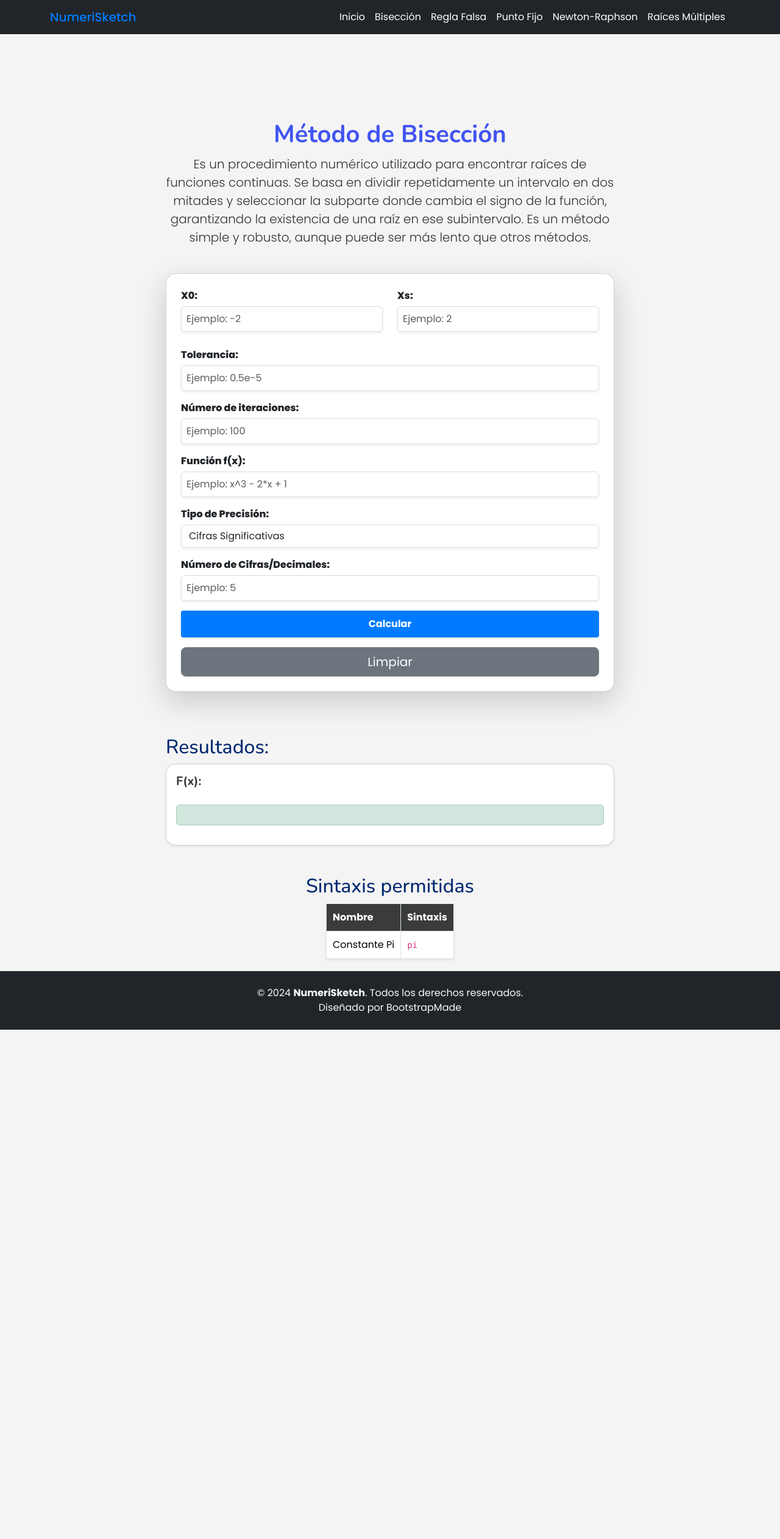
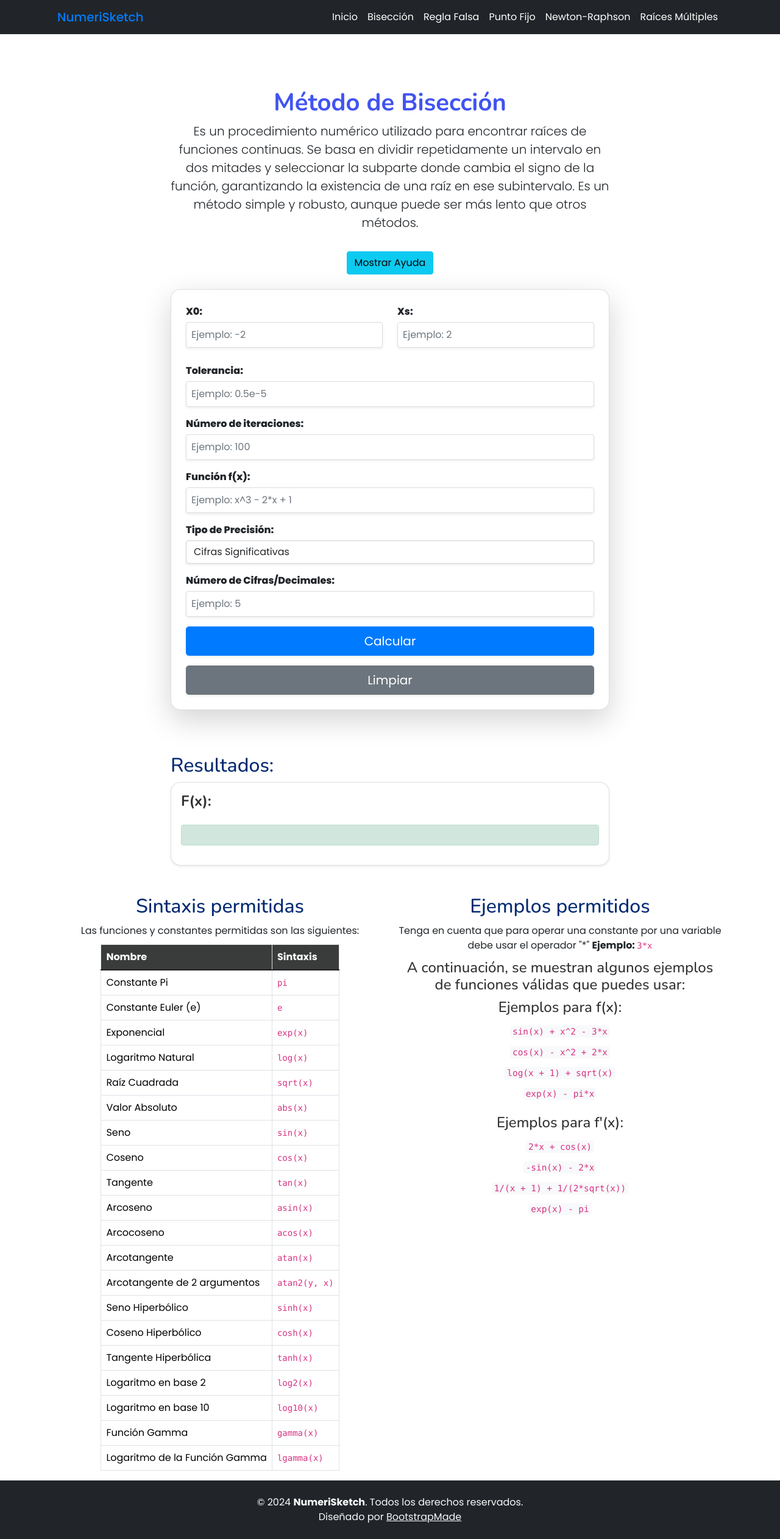
Before and after one commit to alejoriosm04/NumeriSketch, a Django app: page /bisection/ in a window 1280 px wide. Shown: the whole page at 61% size. Before the commit the page ends 1688 px from the top, so only its background shows below. Run offline with Django 5.2, Linux system fonts and the light colour scheme; some libraries are stand-ins or nearby versions.

Commit message:
refactor: Refactor bisection_view and add safe dictionary for evaluating mathematical expressions

```diff
--- a/apps/chapter_1/bisection/templates/bisection.html
+++ b/apps/chapter_1/bisection/templates/bisection.html
@@ -3,6 +3,8 @@
 {% block content %}
 
 <link href="https://fonts.googleapis.com/css2?family=Poppins:wght@400;700&display=swap" rel="stylesheet">
+<link href="https://cdn.jsdelivr.net/npm/bootstrap@5.1.3/dist/css/bootstrap.min.css" rel="stylesheet">
+<script src="https://cdn.jsdelivr.net/npm/bootstrap@5.1.3/dist/js/bootstrap.bundle.min.js"></script>
 
 <!-- Page Content -->
 <div class="container mt-5 pt-5">
@@ -13,6 +15,25 @@
       <p class="lead">
         Es un procedimiento numérico utilizado para encontrar raíces de funciones continuas. Se basa en dividir repetidamente un intervalo en dos mitades y seleccionar la subparte donde cambia el signo de la función, garantizando la existencia de una raíz en ese subintervalo. Es un método simple y robusto, aunque puede ser más lento que otros métodos.
       </p>
+
+      <!-- Botón para mostrar/ocultar ayuda -->
+      <button class="btn btn-info mt-3" type="button" data-bs-toggle="collapse" data-bs-target="#helpSection" aria-expanded="false" aria-controls="helpSection">
+        Mostrar Ayuda
+      </button>
+
+      <!-- Sección de ayuda desplegable -->
+      <div class="collapse mt-3" id="helpSection">
+        <div class="card card-body">
+          <h3 class="text-center">Consideraciones Importantes</h3>
+          <ul class="list-group list-group-flush text-center">
+            <li class="list-group-item">La función debe ser continua y diferenciable; además, la función específica evaluada en los extremos del intervalo debe tener signos diferentes.</li>
+            <li class="list-group-item">El valor de A debe ser menor que B.</li>
+            <li class="list-group-item">La tolerancia debe tener un valor positivo.</li>
+            <li class="list-group-item">Ambos valores, a y b, deben existir en la función.</li>
+            <li class="list-group-item">El número de iteraciones debe ser un valor positivo.</li>
+          </ul>
+        </div>
+      </div>
     </div>
   </div>
 
@@ -38,12 +59,12 @@
           </div>
           <div class="form-group mb-3">
             <label for="tol">Tolerancia:</label>
-            <input type="number" id="tol" name="tol" class="form-control rounded shadow-sm" step="any"
+            <input type="number" id="tol" name="tol" class="form-control rounded shadow-sm" step="any" min="0"
                    placeholder="Ejemplo: 0.5e-5" value="{{ tol|default:'' }}" required>
           </div>
           <div class="form-group mb-3">
             <label for="niter">Número de iteraciones:</label>
-            <input type="number" id="niter" name="niter" class="form-control rounded shadow-sm" step="any"
+            <input type="number" id="niter" name="niter" class="form-control rounded shadow-sm" step="any" min="1"
                    placeholder="Ejemplo: 100" value="{{ niter|default:'' }}" required>
           </div>
           <div class="form-group mb-3">
@@ -60,7 +81,7 @@
           </div>
           <div class="form-group mb-3">
             <label for="precision_value">Número de Cifras/Decimales:</label>
-            <input type="number" id="precision_value" name="precision_value" class="form-control rounded shadow-sm"
+            <input type="number" id="precision_value" name="precision_value" class="form-control rounded shadow-sm" min="1"
                    step="1" placeholder="Ejemplo: 5" value="{{ precision_value|default:'' }}" required>
           </div>
 
@@ -141,16 +162,16 @@
   </div>
   {% endif %}
 
-</div>
-
-<!-- Sintaxis permitida -->
+  <!-- Mostrar ejemplos -->
   <div class="examples mt-5">
     <div class="row">
       <div class="col text-center">
         <h2>Sintaxis permitidas</h2>
+
+        <p>Las funciones y constantes permitidas son las siguientes:</p>
         <div class="table-responsive">
-        <table class="table table-bordered mx-auto shadow-sm" style="width: auto;">
-          <thead class="table-light">
+          <table class="table table-bordered mx-auto" style="width: auto;">
+            <thead>
               <tr>
                 <th>Nombre</th>
                 <th>Sintaxis</th>
@@ -161,8 +182,115 @@
                 <td>Constante Pi</td>
                 <td><code>pi</code></td>
               </tr>
+              <tr>
+                <td>Constante Euler (e)</td>
+                <td><code>e</code></td>
+              </tr>
+              <tr>
+                <td>Exponencial</td>
+                <td><code>exp(x)</code></td>
+              </tr>
+              <tr>
+                <td>Logaritmo Natural</td>
+                <td><code>log(x)</code></td>
+              </tr>
+              <tr>
+                <td>Raíz Cuadrada</td>
+                <td><code>sqrt(x)</code></td>
+              </tr>
+              <tr>
+                <td>Valor Absoluto</td>
+                <td><code>abs(x)</code></td>
+              </tr>
+              <tr>
+                <td>Seno</td>
+                <td><code>sin(x)</code></td>
+              </tr>
+              <tr>
+                <td>Coseno</td>
+                <td><code>cos(x)</code></td>
+              </tr>
+              <tr>
+                <td>Tangente</td>
+                <td><code>tan(x)</code></td>
+              </tr>
+              <tr>
+                <td>Arcoseno</td>
+                <td><code>asin(x)</code></td>
+              </tr>
+              <tr>
+                <td>Arcocoseno</td>
+                <td><code>acos(x)</code></td>
+              </tr>
+              <tr>
+                <td>Arcotangente</td>
+                <td><code>atan(x)</code></td>
+              </tr>
+              <tr>
+                <td>Arcotangente de 2 argumentos</td>
+                <td><code>atan2(y, x)</code></td>
+              </tr>
+              <tr>
+                <td>Seno Hiperbólico</td>
+                <td><code>sinh(x)</code></td>
+              </tr>
+              <tr>
+                <td>Coseno Hiperbólico</td>
+                <td><code>cosh(x)</code></td>
+              </tr>
+              <tr>
+                <td>Tangente Hiperbólica</td>
+                <td><code>tanh(x)</code></td>
+              </tr>
+              <tr>
+                <td>Logaritmo en base 2</td>
+                <td><code>log2(x)</code></td>
+              </tr>
+              <tr>
+                <td>Logaritmo en base 10</td>
+                <td><code>log10(x)</code></td>
+              </tr>
+              <tr>
+                <td>Función Gamma</td>
+                <td><code>gamma(x)</code></td>
+              </tr>
+              <tr>
+                <td>Logaritmo de la Función Gamma</td>
+                <td><code>lgamma(x)</code></td>
+              </tr>
             </tbody>
           </table>
+        </div>
+      </div>
+
+      <div class="col text-center">
+        <h2>Ejemplos permitidos</h2>
+        <p>
+          Tenga en cuenta que para operar una constante por una variable
+          debe usar el operador "*" <b>Ejemplo: </b><code>3*x</code>
+        </p>
+        <h4>
+          A continuación, se muestran algunos ejemplos de funciones válidas
+          que puedes usar:
+        </h4>
+        <div class="example">
+          <h4>Ejemplos para f(x):</h4>
+          <ul>
+            <li><code>sin(x) + x^2 - 3*x</code></li>
+            <li><code>cos(x) - x^2 + 2*x</code></li>
+            <li><code>log(x + 1) + sqrt(x)</code></li>
+            <li><code>exp(x) - pi*x</code></li>
+          </ul>
+        </div>
+        <div class="example">
+          <h4>Ejemplos para f'(x):</h4>
+          <ul>
+            <li><code>2*x + cos(x)</code></li>
+            <li><code>-sin(x) - 2*x</code></li>
+            <li><code>1/(x + 1) + 1/(2*sqrt(x))</code></li>
+            <li><code>exp(x) - pi</code></li>
+          </ul>
+        </div>
       </div>
     </div>
   </div>
--- a/apps/chapter_1/bisection/views.py
+++ b/apps/chapter_1/bisection/views.py
@@ -6,85 +6,118 @@ import numpy as np
 from io import BytesIO
 import base64
 from django.shortcuts import render
+import math
 
 def bisection_view(request):
     context = {}
 
+    # Diccionario seguro para evaluar expresiones matemáticas
+    safe_dict = {
+        'sin': math.sin,
+        'cos': math.cos,
+        'tan': math.tan,
+        'pi': math.pi,
+        'e': math.e,
+        'log': math.log,
+        'log10': math.log10,
+        'log2': math.log2,
+        'exp': math.exp,
+        'sqrt': math.sqrt,
+        'abs': abs,
+        'asin': math.asin,
+        'acos': math.acos,
+        'atan': math.atan,
+        'atan2': math.atan2,
+        'sinh': math.sinh,
+        'cosh': math.cosh,
+        'tanh': math.tanh,
+        'gamma': math.gamma,
+        'lgamma': math.lgamma
+    }
+
     if request.method == 'POST':
+        try:
+            # Obtener los valores del formulario
+            xi = float(request.POST.get('xi', ''))
+            xs = float(request.POST.get('xs', ''))
+            tol = float(request.POST.get('tol', ''))
+            niter = int(request.POST.get('niter', ''))
+            fun = request.POST.get('fun', '')
 
-        xi = float(request.POST.get('xi', ''))
-        xs = float(request.POST.get('xs', ''))
-        tol = float(request.POST.get('tol', ''))
-        niter = int(request.POST.get('niter', ''))
-        fun = request.POST.get('fun', '')
+            # Reemplazar '^' con '**' para la sintaxis de potencia en Python
+            fun = fun.replace('^', '**')
 
-        fun = fun.replace('^', '**')
+            precision_type = request.POST.get('precision_type', '')
+            precision_value = int(request.POST.get('precision_value', ''))
 
-        precision_type = request.POST.get('precision_type', '')
-        precision_value = int(request.POST.get('precision_value', ''))
+            # Ejecutar el método de bisección
+            fm, E, root, iterations = bisection_method(xi, xs, tol, niter, fun, safe_dict)
 
-        fm, E, root, iterations = bisection_method(xi, xs, tol, niter, fun)
+            # Definir el tipo de error a mostrar en la tabla
+            error_type = 'Error Relativo' if precision_type == 'significant_figures' else 'Error Absoluto'
 
-        error_type = 'Error Relativo' if precision_type == 'significant_figures' else 'Error Absoluto'
+            # Generar gráfico
+            fig, ax = plt.subplots()
+            x_vals = np.linspace(xi, xs, 100)
+            y_vals = [eval(fun, {"x": val, "math": math}, safe_dict) for val in x_vals]
+            ax.plot(x_vals, y_vals)
+            ax.axhline(0, color='gray', lw=1)  # línea en y = 0
 
-        fig, ax = plt.subplots()
-        x_vals = np.linspace(xi, xs, 100)
-        y_vals = [eval(fun) for x in x_vals]
-        ax.plot(x_vals, y_vals)
-        ax.axhline(0, color='gray', lw=1)  # line in y = 0
+            # Si se encuentra la raíz, ajustar con la precisión solicitada
+            if root is not None:
+                if precision_type == 'significant_figures':
+                    fm = [round_to_significant_figures(f, precision_value) for f in fm]
+                    root = round_to_significant_figures(root, precision_value)
+                    E = [round_to_significant_figures(e, precision_value) for e in E]
+                elif precision_type == 'decimal_places':
+                    fm = [round(f, precision_value) for f in fm]
+                    root = round(root, precision_value)
+                    E = [round(e, precision_value) for e in E]
 
-        if root is not None:
-            if precision_type == 'significant_figures':
-                fm = [round_to_significant_figures(f, precision_value) for f in fm]
-                root = round_to_significant_figures(root, precision_value)
-                E = [round_to_significant_figures(e, precision_value) for e in E]
-            elif precision_type == 'decimal_places':
-                fm = [round(f, precision_value) for f in fm]
-                root = round(root, precision_value)
-                E = [round(e, precision_value) for e in E]
+                ax.axvline(root, color='red', linestyle='--')
 
-            ax.axvline(root, color='red', linestyle='--')
+            buf = BytesIO()
+            plt.savefig(buf, format='png')
+            plt.close(fig)
+            buf.seek(0)
+            img_base64 = base64.b64encode(buf.read()).decode('utf-8')
 
-        buf = BytesIO()
-        plt.savefig(buf, format='png')
-        plt.close(fig)
-        buf.seek(0)
-        img_base64 = base64.b64encode(buf.read()).decode('utf-8')
+            # Crear contexto con los resultados
+            context = {
+                'fx': fun,
+                'msg': ['Cálculo completado'],
+                'graph': img_base64,
+                'table': [{'iteration': i, 'x_n': fm[i], 'fx_n': fm[i], 'error': E[i]} for i in range(iterations)],
+                'error_type': error_type,
+                'root': root,
+                # Valores del formulario para que se mantengan en la vista
+                'xi': xi,
+                'xs': xs,
+                'tol': tol,
+                'niter': niter,
+                'fun': fun,
+                'precision_type': precision_type,
+                'precision_value': precision_value,
+            }
 
-        context = { # for image
-            'fx': fun,
-            'msg': ['Calculation complete'],
-            'graph': img_base64,
-            'table': [{'iteration': i, 'x_n': fm[i], 'fx_n': fm[i], 'error': E[i]} for i in range(iterations)],
-            'error_type': error_type,
-            'root': root,
-            # form values
-            'xi': xi,
-            'xs': xs,
-            'tol': tol,
-            'niter': niter,
-            'fun': fun,
-            'precision_type': precision_type,
-            'precision_value': precision_value,
-        }
+        except Exception as e:
+            context['msg'] = [f"Error: {str(e)}"]
 
     return render(request, 'bisection.html', context)
 
-# helper function to round to significant figures
 def round_to_significant_figures(value, sig_figs):
     if value == 0:
         return 0
     else:
         return round(value, sig_figs - int(np.floor(np.log10(abs(value)))) - 1)
 
-
-def bisection_method(Xi, Xs, Tol, Niter, Fun):
+def bisection_method(Xi, Xs, Tol, Niter, Fun, safe_dict):
     fm = []
     E = []
     x = Xi
-    fi = eval(Fun)
+    fi = eval(Fun, {"x": Xi, "math": math}, safe_dict)
     x = Xs
-    fs = eval(Fun)
+    fs = eval(Fun, {"x": Xs, "math": math}, safe_dict)
 
     if fi == 0:
         return [], [], Xi, 0
@@ -94,7 +127,7 @@ def bisection_method(Xi, Xs, Tol, Niter, Fun):
         c = 0
         Xm = (Xi + Xs) / 2
         x = Xm
-        fe = eval(Fun)
+        fe = eval(Fun, {"x": Xm, "math": math}, safe_dict)
         fm.append(fe)
         E.append(100)
 
@@ -102,16 +135,16 @@ def bisection_method(Xi, Xs, Tol, Niter, Fun):
             if fi * fe < 0:
                 Xs = Xm
                 x = Xs
-                fs = eval(Fun)
+                fs = eval(Fun, {"x": Xs, "math": math}, safe_dict)
             else:
                 Xi = Xm
                 x = Xi
-                fs = eval(Fun)
+                fs = eval(Fun, {"x": Xi, "math": math}, safe_dict)
 
             Xa = Xm
             Xm = (Xi + Xs) / 2
             x = Xm
-            fe = eval(Fun)
+            fe = eval(Fun, {"x": Xm, "math": math}, safe_dict)
             fm.append(fe)
             Error = abs(Xm - Xa)
             E.append(Error)
```
Lines whose indentation alone changed are shown as unchanged.
